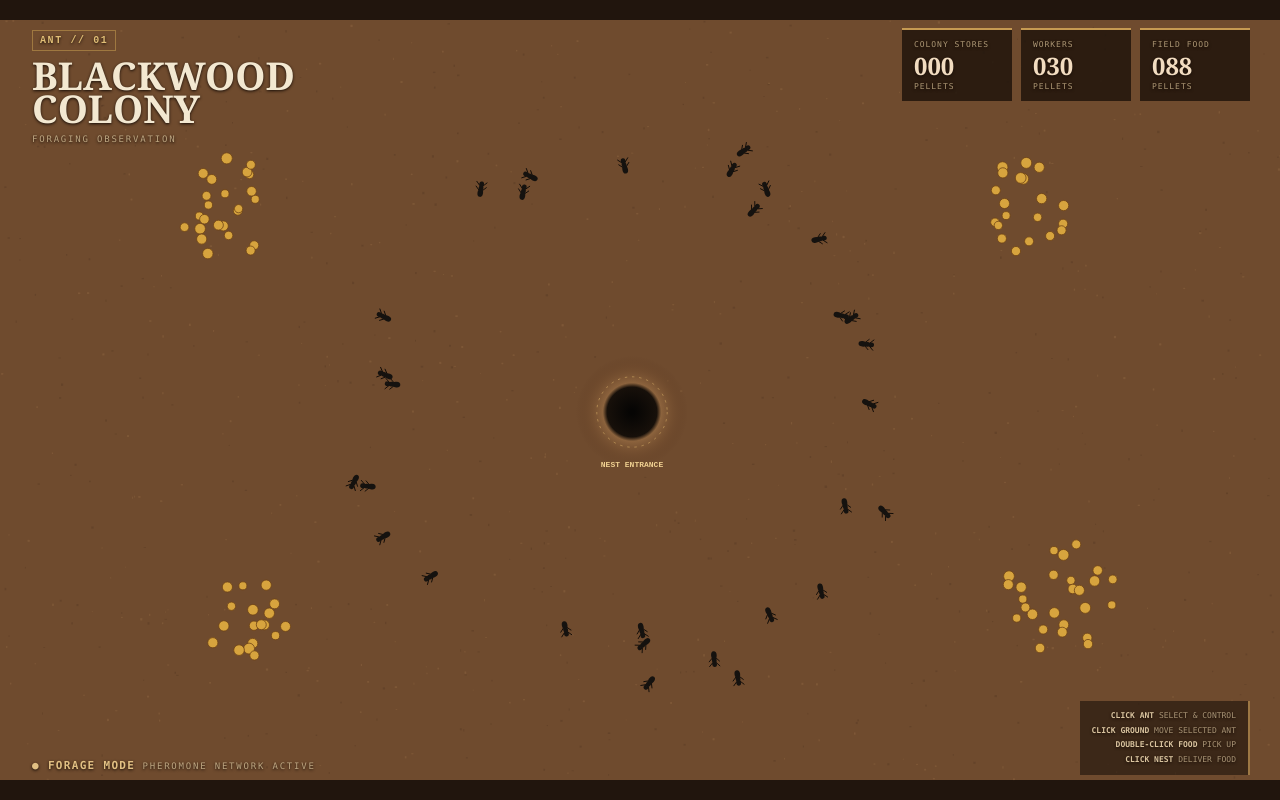
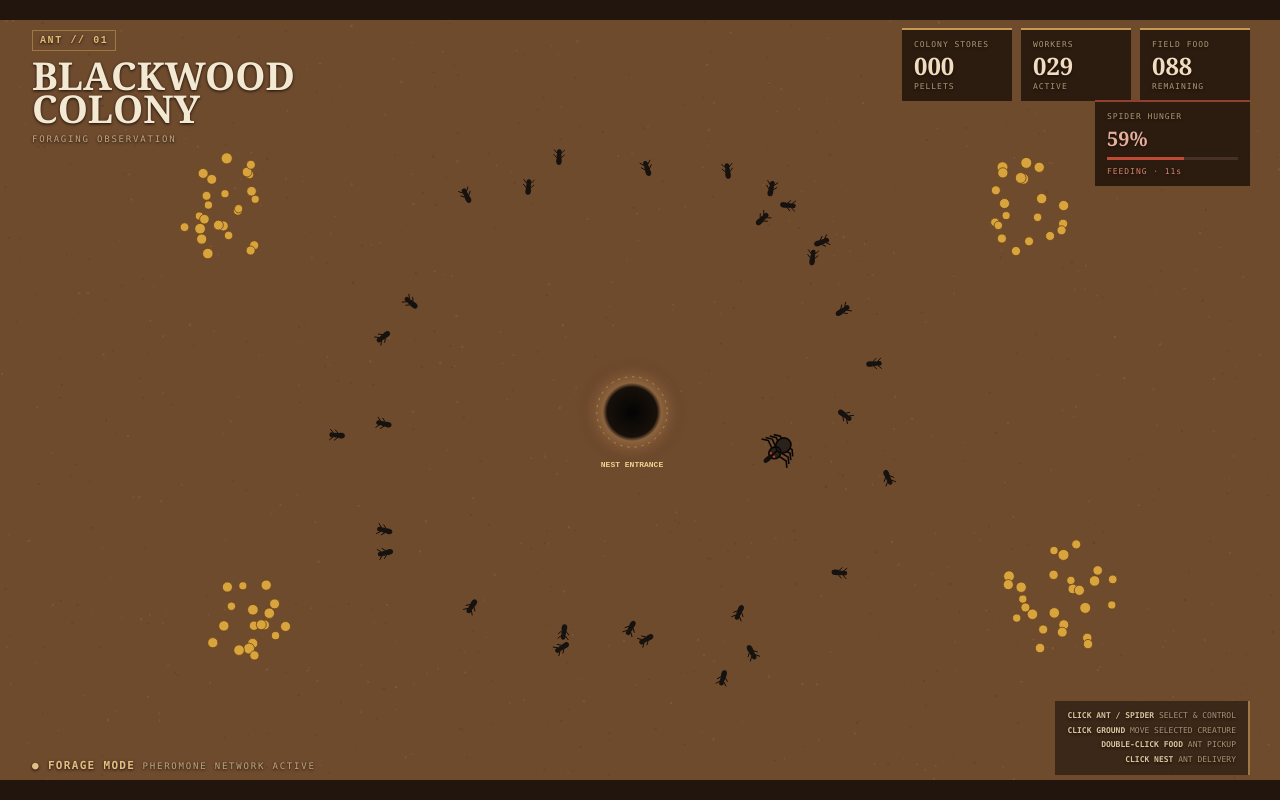
Before and after one commit to 8exgh/simant, a Next.js app: page / in a window 1280 px wide. Built offline with nearby package versions, Linux system fonts and the light colour scheme.

Commit message:
Add hunger-driven spider predator

```diff
--- a/components/Simulation.tsx
+++ b/components/Simulation.tsx
@@ -1,18 +1,20 @@
 "use client";
 import {useEffect,useRef,useState} from "react";
-type P={x:number;y:number}; type Food=P&{r:number;taken:boolean}; type Target=P&{food?:Food;nest?:boolean}; type Ant=P&{id:number;a:number;speed:number;carry:Food|null;target:Target|null;manual:boolean;turn:number;clock:number}; type Trail=P&{power:number};
+type P={x:number;y:number}; type Food=P&{r:number;taken:boolean}; type Target=P&{food?:Food;nest?:boolean}; type Ant=P&{kind:"ant";id:number;a:number;speed:number;carry:Food|null;target:Target|null;manual:boolean;turn:number;clock:number}; type Spider=P&{kind:"spider";a:number;speed:number;target:Target|null;manual:boolean;hunger:number;eating:number;meal:Ant|null}; type Agent=Ant|Spider; type Trail=P&{power:number};
 const W=1600,H=950,TAU=Math.PI*2,N={x:790,y:490,r:30}; const d2=(a:P,b:P)=>(a.x-b.x)**2+(a.y-b.y)**2; const clamp=(v:number,a:number,b:number)=>Math.max(a,Math.min(b,v));
-function makeWorld(){let seed=817233;const rnd=()=> (seed=(seed*1664525+1013904223)>>>0)/4294967296;const food:Food[]=[];for(const [x,y,n,s] of [[280,235,24,65],[1280,235,20,58],[1325,720,26,70],[310,755,18,55]])for(let i=0;i<n;i++){const a=rnd()*TAU,r=Math.sqrt(rnd())*s;food.push({x:x+Math.cos(a)*r,y:y+Math.sin(a)*r,r:5+rnd()*2,taken:false})}const ants:Ant[]=Array.from({length:30},(_,i)=>{const a=rnd()*TAU,r=38+rnd()*48;return{id:i+1,x:N.x+Math.cos(a)*r,y:N.y+Math.sin(a)*r,a,speed:42+rnd()*13,carry:null,target:null,manual:false,turn:(rnd()-.5)*.6,clock:0}});return{food,ants,trails:[] as Trail[],stored:0}}
-export default function Simulation(){const ref=useRef<HTMLCanvasElement>(null),selected=useRef<Ant|null>(null);const [stats,setStats]=useState({stored:0,field:88}),[toast,setToast]=useState("");
-useEffect(()=>{const c=ref.current!,ctx=c.getContext("2d")!,w=makeWorld(),view={s:1,x:0,y:0};let raf=0,last=performance.now(),timer=0;const note=(s:string)=>{setToast(s);clearTimeout(timer);timer=window.setTimeout(()=>setToast(""),1500)};const sync=()=>setStats({stored:w.stored,field:w.food.filter(f=>!f.taken).length});
+function makeWorld(){let seed=817233;const rnd=()=> (seed=(seed*1664525+1013904223)>>>0)/4294967296;const food:Food[]=[];for(const [x,y,n,s] of [[280,235,24,65],[1280,235,20,58],[1325,720,26,70],[310,755,18,55]])for(let i=0;i<n;i++){const a=rnd()*TAU,r=Math.sqrt(rnd())*s;food.push({x:x+Math.cos(a)*r,y:y+Math.sin(a)*r,r:5+rnd()*2,taken:false})}const ants:Ant[]=Array.from({length:30},(_,i)=>{const a=rnd()*TAU,r=38+rnd()*48;return{kind:"ant",id:i+1,x:N.x+Math.cos(a)*r,y:N.y+Math.sin(a)*r,a,speed:42+rnd()*13,carry:null,target:null,manual:false,turn:(rnd()-.5)*.6,clock:0}});const spider:Spider={kind:"spider",x:1130,y:520,a:Math.PI,speed:69,target:null,manual:false,hunger:55,eating:0,meal:null};return{food,ants,spider,trails:[] as Trail[],stored:0}}
+export default function Simulation(){const ref=useRef<HTMLCanvasElement>(null),selected=useRef<Agent|null>(null);const [stats,setStats]=useState({stored:0,field:88,workers:30,hunger:55,eating:0}),[toast,setToast]=useState("");
+useEffect(()=>{const c=ref.current!,ctx=c.getContext("2d")!,w=makeWorld(),view={s:1,x:0,y:0};let raf=0,last=performance.now(),timer=0,hudClock=0;const note=(s:string)=>{setToast(s);clearTimeout(timer);timer=window.setTimeout(()=>setToast(""),1500)};const sync=()=>setStats({stored:w.stored,field:w.food.filter(f=>!f.taken).length,workers:w.ants.length,hunger:Math.round(w.spider.hunger),eating:Math.ceil(w.spider.eating)});
 const resize=()=>{const p=Math.min(devicePixelRatio||1,2);c.width=innerWidth*p;c.height=innerHeight*p;view.s=Math.min(c.width/W,c.height/H);view.x=(c.width-W*view.s)/2;view.y=(c.height-H*view.s)/2};const point=(e:MouseEvent)=>({x:(e.clientX*c.width/innerWidth-view.x)/view.s,y:(e.clientY*c.height/innerHeight-view.y)/view.s});
 const near=(a:P,r:number)=>{let hit:Food|null=null,b=r*r;for(const f of w.food)if(!f.taken&&d2(a,f)<b){b=d2(a,f);hit=f}return hit};const pickup=(a:Ant,f:Food|null)=>{if(!f||f.taken||a.carry)return;f.taken=true;a.carry=f;a.target=null;a.manual=false;sync()};const drop=(a:Ant)=>{if(!a.carry)return;a.carry=null;a.manual=false;a.target=null;w.stored++;sync();if(a===selected.current)note("PELLET ADDED TO COLONY STORES")};
 const update=(a:Ant,dt:number)=>{let desired=a.a;if(a.manual&&a.target){const target=a.target;desired=Math.atan2(target.y-a.y,target.x-a.x);if(d2(a,target)<100){if(target.food)pickup(a,target.food);else if(target.nest)drop(a);a.target=null;a.manual=false}}else if(a.carry){desired=Math.atan2(N.y-a.y,N.x-a.x);a.clock-=dt;if(a.clock<=0){w.trails.push({x:a.x,y:a.y,power:1});a.clock=.2}if(d2(a,N)<N.r*N.r)drop(a)}else{const f=near(a,72);if(f)desired=Math.atan2(f.y-a.y,f.x-a.x);else{let best:Trail|null=null,score=0;for(const t of w.trails){const dd=d2(a,t),q=t.power/(35+Math.sqrt(dd));if(dd<10000&&q>score){score=q;best=t}}if(best)desired=Math.atan2(best.y-a.y,best.x-a.x);else desired+=a.turn*dt+(Math.random()-.5)*.22}pickup(a,near(a,9))}const diff=Math.atan2(Math.sin(desired-a.a),Math.cos(desired-a.a));a.a+=clamp(diff,-2.7*dt,2.7*dt);a.x+=Math.cos(a.a)*a.speed*dt;a.y+=Math.sin(a.a)*a.speed*dt;if(a.x<18||a.x>W-18){a.a=Math.PI-a.a;a.x=clamp(a.x,18,W-18)}if(a.y<18||a.y>H-18){a.a=-a.a;a.y=clamp(a.y,18,H-18)}};
+const updateSpider=(s:Spider,dt:number)=>{s.hunger=clamp(s.hunger+dt*.72,0,100);if(s.eating>0){s.eating-=dt;if(s.eating<=0){s.eating=0;s.meal=null;s.hunger=clamp(s.hunger-68,0,100);if(s===selected.current)note("FEEDING COMPLETE")}return}let desired=s.a,move=false;if(s.manual&&s.target){desired=Math.atan2(s.target.y-s.y,s.target.x-s.x);move=true;if(d2(s,s.target)<130){s.target=null;s.manual=false}}else if(s.hunger>=42&&w.ants.length){let prey:Ant|null=null,best=Infinity;for(const a of w.ants){const distance=Math.sqrt(d2(s,a));const score=distance/(.35+s.hunger/100);if(score<best){best=score;prey=a}}if(prey){desired=Math.atan2(prey.y-s.y,prey.x-s.x);move=true;if(d2(s,prey)<18**2){w.ants.splice(w.ants.indexOf(prey),1);if(selected.current===prey)selected.current=s;s.meal=prey;s.eating=12+Math.random()*6;s.target=null;sync();if(s===selected.current)note("SPIDER FEEDING")}}}else{s.a+=(Math.random()-.5)*dt*.45;if(s.hunger>25)move=true}const diff=Math.atan2(Math.sin(desired-s.a),Math.cos(desired-s.a));s.a+=clamp(diff,-3.1*dt,3.1*dt);if(move){s.x+=Math.cos(s.a)*s.speed*dt;s.y+=Math.sin(s.a)*s.speed*dt}s.x=clamp(s.x,24,W-24);s.y=clamp(s.y,24,H-24)};
 const ground=()=>{ctx.fillStyle="#6f4b2e";ctx.fillRect(0,0,W,H);let s=22917,rnd=()=> (s=(s*1664525+1013904223)>>>0)/4294967296;for(let i=0;i<800;i++){ctx.globalAlpha=.14;ctx.fillStyle=rnd()>.5?"#26180f":"#d0a06d";ctx.fillRect(rnd()*W,rnd()*H,rnd()*2+1,rnd()*2+1)}ctx.globalAlpha=1;const g=ctx.createRadialGradient(N.x,N.y,3,N.x,N.y,70);g.addColorStop(0,"#060504");g.addColorStop(.42,"#17100a");g.addColorStop(.5,"#8c633d");g.addColorStop(1,"#5a371f00");ctx.fillStyle=g;ctx.beginPath();ctx.arc(N.x,N.y,70,0,TAU);ctx.fill();ctx.strokeStyle="#e7be7199";ctx.setLineDash([3,6]);ctx.beginPath();ctx.arc(N.x,N.y,44,0,TAU);ctx.stroke();ctx.setLineDash([]);ctx.fillStyle="#efd091";ctx.font="bold 10px monospace";ctx.textAlign="center";ctx.fillText("NEST ENTRANCE",N.x,N.y+69)};
 const ant=(a:Ant)=>{ctx.save();ctx.translate(a.x,a.y);ctx.rotate(a.a);if(a===selected.current){ctx.strokeStyle="#ffe74d99";ctx.lineWidth=2;ctx.beginPath();ctx.arc(0,0,15,0,TAU);ctx.stroke()}ctx.fillStyle=a===selected.current?"#ffe23d":"#15120f";ctx.strokeStyle="#050403";for(const y of [-4,4])for(const x of [-2,4]){ctx.beginPath();ctx.moveTo(x,y/2);ctx.lineTo(x+5,y*1.7);ctx.stroke()}ctx.beginPath();ctx.ellipse(-5,0,5,3.5,0,0,TAU);ctx.ellipse(1,0,4,3,0,0,TAU);ctx.ellipse(6,0,3.5,3,0,0,TAU);ctx.fill();if(a.carry){ctx.fillStyle="#d6a43f";ctx.beginPath();ctx.arc(12,0,5,0,TAU);ctx.fill()}ctx.restore()};
-const draw=()=>{const p=c.width/innerWidth;ctx.setTransform(p,0,0,p,0,0);ctx.fillStyle="#21150d";ctx.fillRect(0,0,innerWidth,innerHeight);ctx.setTransform(view.s,0,0,view.s,view.x,view.y);ground();for(const t of w.trails){ctx.globalAlpha=t.power*.25;ctx.fillStyle="#efb64d";ctx.beginPath();ctx.arc(t.x,t.y,2.5,0,TAU);ctx.fill()}ctx.globalAlpha=1;for(const f of w.food)if(!f.taken){ctx.fillStyle="#d7a43e";ctx.strokeStyle="#6e4316";ctx.beginPath();ctx.arc(f.x,f.y,f.r,0,TAU);ctx.fill();ctx.stroke()}const a=selected.current,target=a?.target;if(a&&target){ctx.strokeStyle="#ffe54dcc";ctx.setLineDash([5,6]);ctx.beginPath();ctx.moveTo(a.x,a.y);ctx.lineTo(target.x,target.y);ctx.stroke();ctx.setLineDash([])}w.ants.forEach(ant)};
-const tick=(now:number)=>{const dt=Math.min((now-last)/1000,.04);last=now;w.ants.forEach(a=>update(a,dt));for(let i=w.trails.length-1;i>=0;i--){w.trails[i].power-=dt*.055;if(w.trails[i].power<=0)w.trails.splice(i,1)}draw();raf=requestAnimationFrame(tick)};
-const click=(e:MouseEvent)=>{const p=point(e);let hit:Ant|null=null,b=18**2;for(const a of w.ants)if(d2(p,a)<b){b=d2(p,a);hit=a}if(hit){selected.current=hit;hit.target=null;hit.manual=true;note(`WORKER ${String(hit.id).padStart(2,"0")} SELECTED`);return}const a=selected.current;if(!a)return;a.target=d2(p,N)<55**2&&a.carry?{...N,nest:true}:{x:clamp(p.x,15,W-15),y:clamp(p.y,15,H-15)};a.manual=true};const dbl=(e:MouseEvent)=>{const a=selected.current;if(!a){note("SELECT AN ANT FIRST");return}const f=near(point(e),18);if(f){a.target={x:f.x,y:f.y,food:f};a.manual=true;note("FOOD PICKUP ROUTE SET")}};
+const spider=(s:Spider)=>{ctx.save();ctx.translate(s.x,s.y);ctx.rotate(s.a);if(s===selected.current){ctx.strokeStyle="#ffe74dcc";ctx.lineWidth=2;ctx.beginPath();ctx.arc(0,0,24,0,TAU);ctx.stroke()}ctx.fillStyle=s===selected.current?"#ffe23d":"#2a211b";ctx.strokeStyle=s===selected.current?"#fff1a0":"#090706";ctx.lineWidth=2;for(const side of [-1,1])for(let i=0;i<4;i++){const x=-8+i*5,y=side*(4+i*.8);ctx.beginPath();ctx.moveTo(x,y);ctx.lineTo(x-3,side*(11+i*2));ctx.lineTo(x+2,side*(18+i*2));ctx.stroke()}ctx.beginPath();ctx.ellipse(-6,0,10,9,0,0,TAU);ctx.ellipse(8,0,8,7,0,0,TAU);ctx.fill();ctx.stroke();ctx.fillStyle="#b63c28";ctx.beginPath();ctx.arc(12,-3,1.5,0,TAU);ctx.arc(12,3,1.5,0,TAU);ctx.fill();if(s.meal){ctx.fillStyle="#12100e";ctx.beginPath();ctx.ellipse(20,0,6,3,0,0,TAU);ctx.fill()}ctx.restore()};
+const draw=()=>{const p=c.width/innerWidth;ctx.setTransform(p,0,0,p,0,0);ctx.fillStyle="#21150d";ctx.fillRect(0,0,innerWidth,innerHeight);ctx.setTransform(view.s,0,0,view.s,view.x,view.y);ground();for(const t of w.trails){ctx.globalAlpha=t.power*.25;ctx.fillStyle="#efb64d";ctx.beginPath();ctx.arc(t.x,t.y,2.5,0,TAU);ctx.fill()}ctx.globalAlpha=1;for(const f of w.food)if(!f.taken){ctx.fillStyle="#d7a43e";ctx.strokeStyle="#6e4316";ctx.beginPath();ctx.arc(f.x,f.y,f.r,0,TAU);ctx.fill();ctx.stroke()}const a=selected.current,target=a?.target;if(a&&target){ctx.strokeStyle="#ffe54dcc";ctx.setLineDash([5,6]);ctx.beginPath();ctx.moveTo(a.x,a.y);ctx.lineTo(target.x,target.y);ctx.stroke();ctx.setLineDash([])}w.ants.forEach(ant);spider(w.spider)};
+const tick=(now:number)=>{const dt=Math.min((now-last)/1000,.04);last=now;w.ants.forEach(a=>update(a,dt));updateSpider(w.spider,dt);hudClock-=dt;if(hudClock<=0){sync();hudClock=.25}for(let i=w.trails.length-1;i>=0;i--){w.trails[i].power-=dt*.055;if(w.trails[i].power<=0)w.trails.splice(i,1)}draw();raf=requestAnimationFrame(tick)};
+const click=(e:MouseEvent)=>{const p=point(e);if(d2(p,w.spider)<26**2){selected.current=w.spider;w.spider.target=null;w.spider.manual=true;note("SPIDER SELECTED");return}let hit:Ant|null=null,b=18**2;for(const a of w.ants)if(d2(p,a)<b){b=d2(p,a);hit=a}if(hit){selected.current=hit;hit.target=null;hit.manual=true;note(`WORKER ${String(hit.id).padStart(2,"0")} SELECTED`);return}const a=selected.current;if(!a)return;if(a.kind==="spider"){if(a.eating>0){note("SPIDER IS FEEDING");return}a.target={x:clamp(p.x,24,W-24),y:clamp(p.y,24,H-24)};a.manual=true;return}a.target=d2(p,N)<55**2&&a.carry?{...N,nest:true}:{x:clamp(p.x,15,W-15),y:clamp(p.y,15,H-15)};a.manual=true};const dbl=(e:MouseEvent)=>{const a=selected.current;if(!a||a.kind!=="ant"){note("SELECT AN ANT FIRST");return}const f=near(point(e),18);if(f){a.target={x:f.x,y:f.y,food:f};a.manual=true;note("FOOD PICKUP ROUTE SET")}};
 resize();addEventListener("resize",resize);c.addEventListener("click",click);c.addEventListener("dblclick",dbl);raf=requestAnimationFrame(tick);return()=>{cancelAnimationFrame(raf);clearTimeout(timer);removeEventListener("resize",resize);c.removeEventListener("click",click);c.removeEventListener("dblclick",dbl)}},[]);
-return <section style={{position:"relative",width:"100%",height:"100%"}}><canvas ref={ref}/><div className="hud brand"><em>ANT // 01</em><h1>BLACKWOOD<br/>COLONY</h1><p>FORAGING OBSERVATION</p></div><div className="hud stats"><Stat title="COLONY STORES" value={stats.stored}/><Stat title="WORKERS" value={30}/><Stat title="FIELD FOOD" value={stats.field}/></div><div className="hud mode"><b>● FORAGE MODE</b><small> PHEROMONE NETWORK ACTIVE</small></div><div className="hud help"><b>CLICK ANT</b> SELECT &amp; CONTROL<br/><b>CLICK GROUND</b> MOVE SELECTED ANT<br/><b>DOUBLE-CLICK FOOD</b> PICK UP<br/><b>CLICK NEST</b> DELIVER FOOD</div>{toast&&<div className="hud toast">{toast}</div>}</section>}
-function Stat({title,value}:{title:string;value:number}){return <div className="stat"><span>{title}</span><strong>{String(value).padStart(3,"0")}</strong><small> PELLETS</small></div>}
+return <section style={{position:"relative",width:"100%",height:"100%"}}><canvas ref={ref}/><div className="hud brand"><em>ANT // 01</em><h1>BLACKWOOD<br/>COLONY</h1><p>FORAGING OBSERVATION</p></div><div className="hud stats"><Stat title="COLONY STORES" value={stats.stored} unit="PELLETS"/><Stat title="WORKERS" value={stats.workers} unit="ACTIVE"/><Stat title="FIELD FOOD" value={stats.field} unit="REMAINING"/></div><div className="hud spiderHud"><span>SPIDER HUNGER</span><strong>{stats.hunger}%</strong><i><b style={{width:`${stats.hunger}%`}}/></i><small>{stats.eating>0?`FEEDING · ${stats.eating}s`:stats.hunger>=42?"HUNTING":"SATED"}</small></div><div className="hud mode"><b>● FORAGE MODE</b><small> PHEROMONE NETWORK ACTIVE</small></div><div className="hud help"><b>CLICK ANT / SPIDER</b> SELECT &amp; CONTROL<br/><b>CLICK GROUND</b> MOVE SELECTED CREATURE<br/><b>DOUBLE-CLICK FOOD</b> ANT PICKUP<br/><b>CLICK NEST</b> ANT DELIVERY</div>{toast&&<div className="hud toast">{toast}</div>}</section>}
+function Stat({title,value,unit}:{title:string;value:number;unit:string}){return <div className="stat"><span>{title}</span><strong>{String(value).padStart(3,"0")}</strong><small> {unit}</small></div>}
```
Also changed, not shown: app/globals.css (+1 -1 lines).
